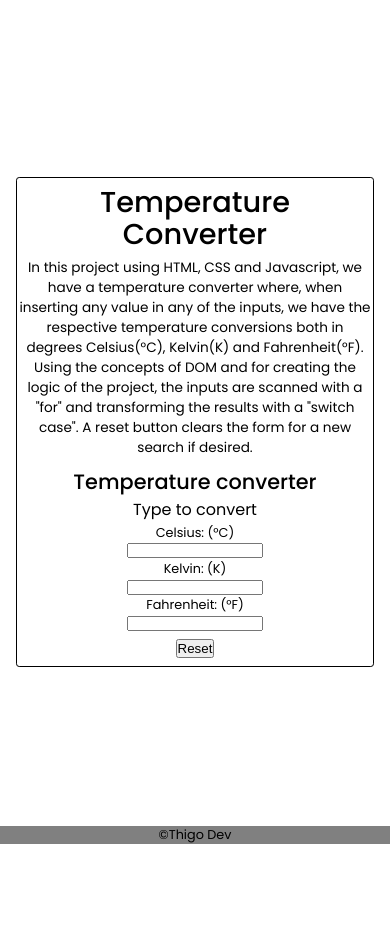
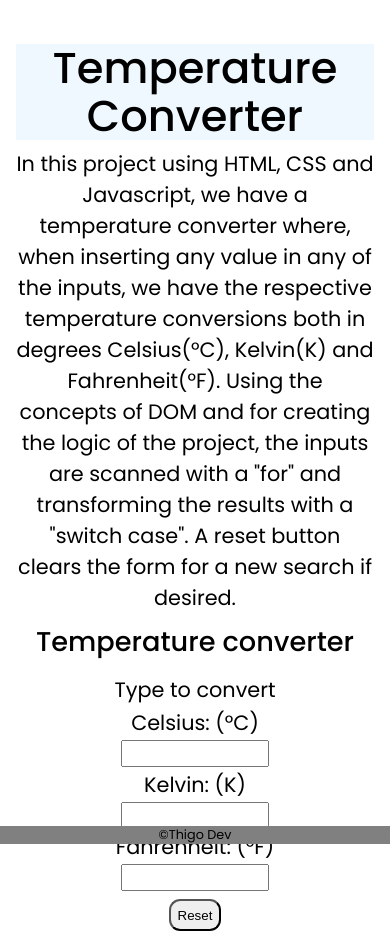
Before and after one commit to Thigoo/temperature-converter, a plain HTML site: page index.html in a window 390 px wide. Before the commit the page ends 844 px from the top, so only its background shows below. Drawn offline with Linux system fonts and the light colour scheme; some icons are missing.

Commit message:
atualizando css

```diff
--- a/style.css
+++ b/style.css
@@ -19,13 +19,14 @@ body {
     margin: auto;
     text-align: center;
     max-width: 540px;
+    width: 100%;
     border-radius: 0.2rem;
     border: 1px solid #000;
+    position: relative;
 }
 
 .title h1 {
     font-size: 1.8rem;
-    line-height: 2rem;
     font-weight: 500;
     margin: 0.5rem;
 }
@@ -82,3 +83,39 @@ body {
     width: 100%;
     text-align: center;
 }
+
+@media screen and (max-width: 420px) {
+    .container {
+        height: 95%;
+        border-radius: 0.5rem;
+        border: none;
+    }
+    .title h1{
+        font-size: 2.7rem;
+        margin: 0.5rem auto;
+        line-height: 3rem;
+        background-color: aliceblue;
+    }
+
+    .title p {
+        font-size: 1.3rem;
+    }
+
+    .converter p, label {
+        font-size: 1.3rem;
+    }
+
+    .converter h1{
+        font-size: 1.7rem;
+        margin-bottom: 0.7rem;
+    }
+
+    .form input {
+        padding: 0.4rem;
+    }
+
+    .form button {
+        padding: 0.4rem;
+        border-radius: 0.7rem;
+    }
+}
```
